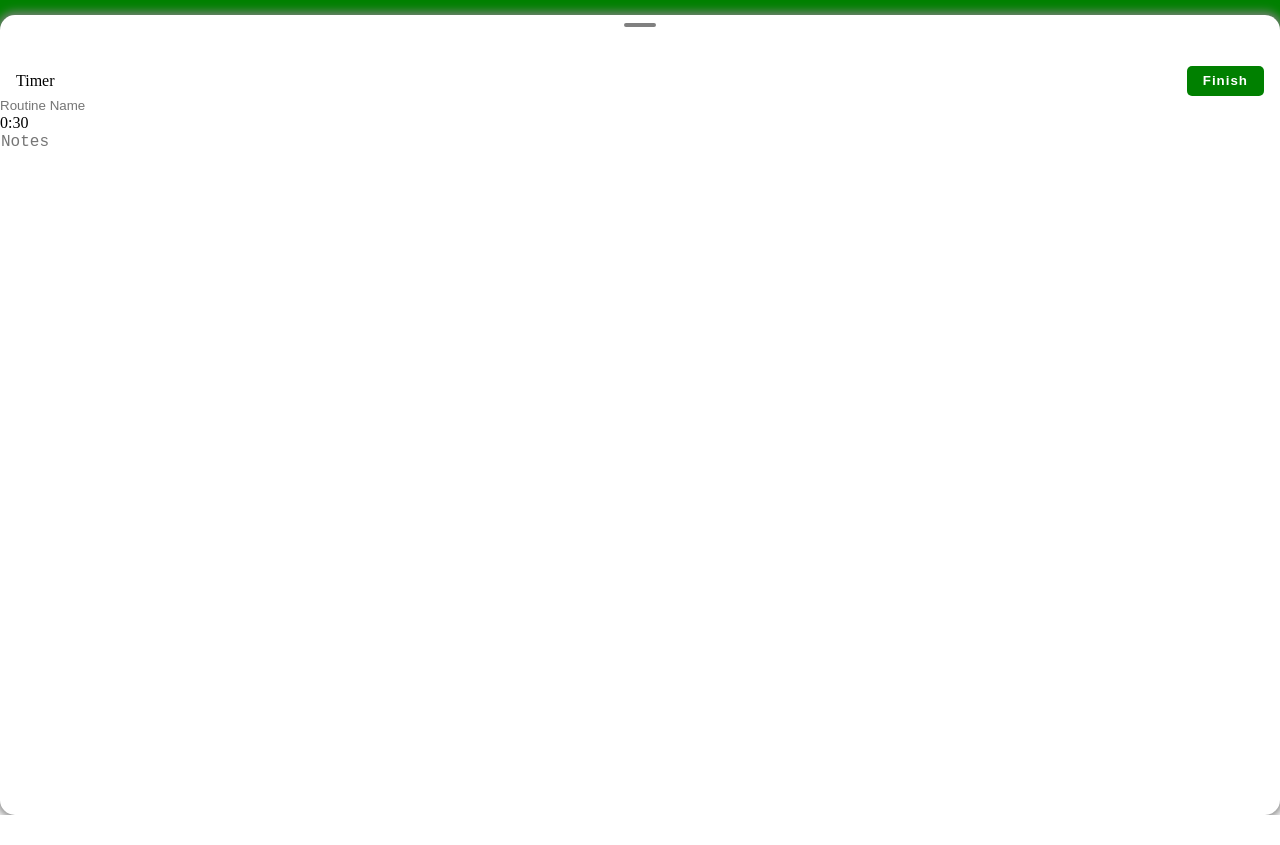
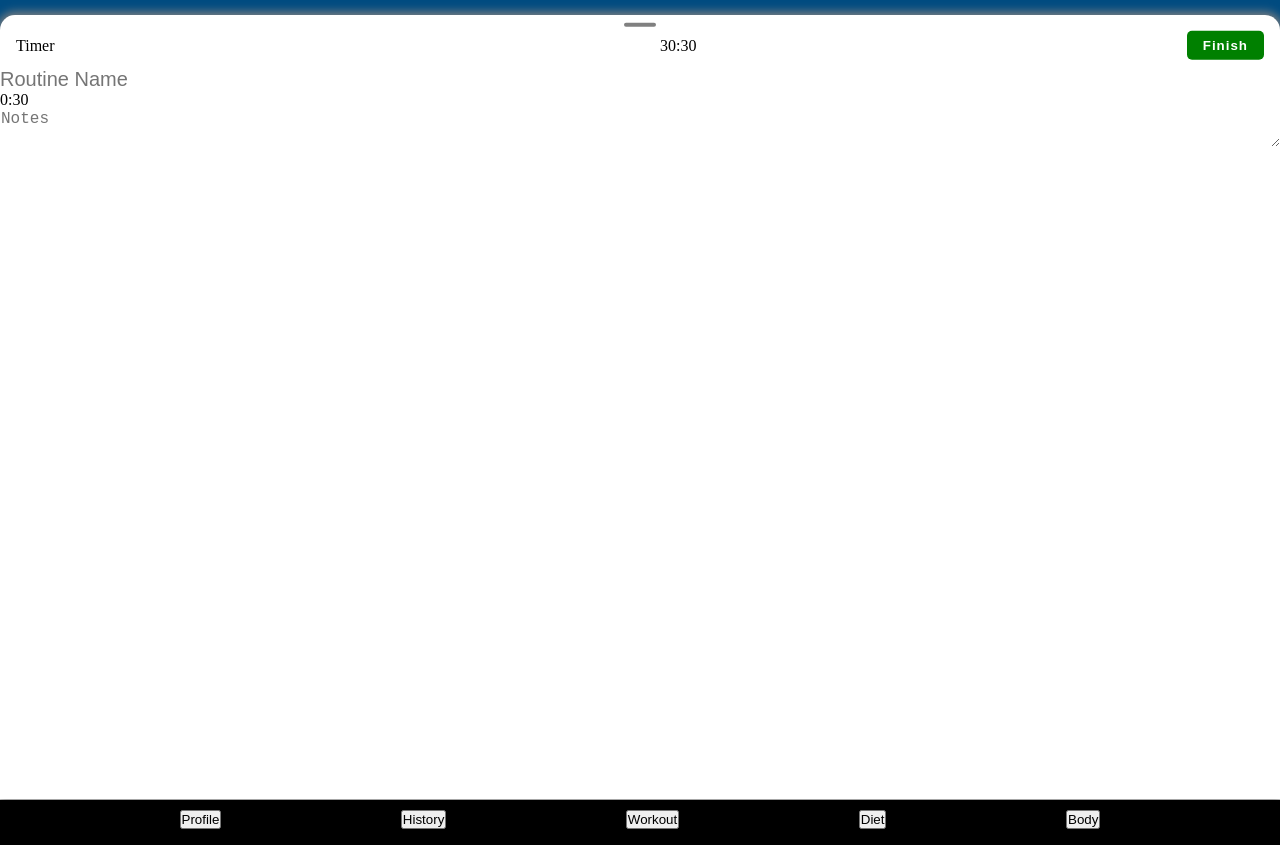
Before and after one commit to merlinymy/bodybuilding-tracker, a website built with webpack: page src/template.html in a window 1280 px wide. Both pictures are taken after a click on the button "Start A New Workout". Before the commit the page ends 815 px from the top, so only its background shows below. Built offline with nearby package versions, Linux system fonts and the light colour scheme.

Commit message:
add tab pop up animation

```diff
--- a/src/components/navs/routinesTab.js
+++ b/src/components/navs/routinesTab.js
@@ -1,4 +1,5 @@
 import newWorkoutCard from "../newWorkoutCard";
+import { css } from "../../scripts/until";
 import {suggestRoutines, userRoutines} from "../../data/routines.json";
 
 export default (function() {
@@ -37,9 +38,17 @@ export default (function() {
     const newEmptyWorkoutBtn = document.createElement("button");
     newEmptyWorkoutBtn.textContent = "Start A New Workout";
     newEmptyWorkoutBtn.classList.add("add");
+
+    main.append(newWorkoutCard);
+
+    const navWrap = document.querySelector(".nav-wrap");
+
     newEmptyWorkoutBtn.addEventListener("click", (event) => {
-        // call add new routine card
-        body.append(newWorkoutCard);
+        newWorkoutCard.classList.add("show-rise");
+        newWorkoutCard.classList.remove("hidden-bottom");
+        css(navWrap, {
+            'transform': 'translateY(100%)'
+        });
     });
 
     newWorkoutDiv.append(newEmptyWorkoutBtn);
--- a/src/components/newWorkoutCard.js
+++ b/src/components/newWorkoutCard.js
@@ -1,15 +1,16 @@
 // import '../styles/newWorkoutCard.css';
+import { css } from "../scripts/until";
 
 export default (function newWorkoutCard(routine) {
     const cardWrap = document.createElement("div");
-    cardWrap.classList.add("card-wrap", "new-workout");
+    cardWrap.classList.add("card-wrap", "new-workout", "hidden-bottom");
     // const workouts = routine.workouts;
     const content =  `
     <div class="card">
       <div class="drag"></div>
       <div class="toolbar">
         <div class="timer">Timer</div>
-        <div class="minimize"></div>
+        <div class="minimize">30:30</div>
         <div class="finish">
           <button class="finish-btn">Finish</button>
         </div>
@@ -36,6 +37,32 @@ export default (function newWorkoutCard(routine) {
     `
     cardWrap.innerHTML = content;
 
+    const textarea = cardWrap.querySelector("textarea");
+
+    textarea.addEventListener("input", (event) => {
+      event.target.style.height = "";
+      event.target.style.height = `${event.target.scrollHeight}px`;
+    })
+
+    const navWrap = document.querySelector(".nav-wrap");
+    const minimize = cardWrap.querySelector(".minimize");
+    minimize.addEventListener("click", (event)=>{
+      cardWrap.classList.remove("show-rise");
+      cardWrap.classList.add("hidden-bottom");
+      css(navWrap, {
+        'transform': 'translateY(0%)',
+        'transition': 'all 250ms cubic-bezier(.69,0,.18,1.02)'
+      })
+    });
+
+    const minimizeY = 0;
+
+
+
+
+
+
+
     return cardWrap;
 
 })();
--- a/src/scripts/until.js
+++ b/src/scripts/until.js
@@ -10,11 +10,16 @@ export function addListener(btn) {
         const tab = getTabByName(btnName);
 
         if (tab) {
-            const mainContent = document.querySelector('.main');
+            const mainContent = document.querySelector('.main-wrap');
             mainContent.innerHTML = ''; // Clear current content
-            mainContent.innerHTML = tab; // Append the new tab
+            mainContent.append(tab); // Append the new tab
         }
     });
+}
+
+export function css(element, style) {
+    for (const property in style)
+        element.style[property] = style[property];
 }
 
 
--- a/src/styles.css
+++ b/src/styles.css
@@ -4,23 +4,21 @@
     box-sizing: border-box;
 }
 
-body {
-    height: 100vh;
-    overflow: scroll;
+body, html {
+    /* height: 100vh; */
+    overflow: hidden;
 }
 
 .header {
     height: 2.25rem;
-    background-color: green;
-}
-
-.position-absolute {
-    position: absolute;
+    background-color: rgb(0, 75, 128);
 }
 
 .nav-wrap {
-    bottom: 0;
+    bottom: 0%;
     width: 100%;
+    position: absolute;
+    z-index: 50;
 }
 
 .bottom-nav {
@@ -40,10 +38,6 @@ body {
     display: flex;
     flex-direction: column;
     justify-content: start;
-}
-
-.main > div {
-    border: 1px solid red;
 }
 
 .add {
@@ -73,26 +67,43 @@ body {
     transform:translatex(-50%);
     margin-top:15px;
     width: 100%;
-    min-height: 100%;
+    height: 98vh;
+    /* max-height: 100%; */
     overflow: scroll;
   /*   border: 1px solid red; */
     box-shadow:0px 0px 10px 3px grey;
-    border-radius: 15px;
-    z-index: 100;
+    border-radius: 15px 15px 0px 0px;
+    z-index: 10;
+  }
+
+  .hidden-bottom {
+    /* visibility: hidden; */
+    /* z-index: -100; */
+    transform:translatex(-50%) translateY(100%);
+    transition: all 250ms cubic-bezier(.69,0,.18,1.02);
+
+  }
+
+  .show-rise {
+    transform: translateY(0%) translateX(-50%);
+    transition: all 250ms cubic-bezier(.69,0,.18,1.02);
   }
 
   .card-wrap .toolbar {
     display:flex;
-    margin-top: 4%;
+    top: 2%;
     justify-content: center;
+    position: sticky;
+    margin-bottom: 1.25rem;
+    background-color: white;
   }
 
   .drag {
 
-      border: 2px solid grey;
-      width: 2rem;
-      border-radius: 15px;
-      position: absolute;
+    border: 2px solid grey;
+    width: 2rem;
+    border-radius: 15px;
+    position: sticky;
     top: 1%;
     left: 50%;
     transform: translatex(-50%);
@@ -100,6 +111,11 @@ body {
 
   .minimize {
     width: 50%;
+    /* height: 2rem; */
+    text-align: center;
+    position: relative;
+    left: 50%;
+    transform: translateX(-91%);
   }
 
   .timer {
@@ -127,6 +143,10 @@ body {
     align-items: center;
   }
 
+  .card {
+    position: relative;
+  }
+
   input {
     border: none;
   }
@@ -136,8 +156,8 @@ body {
   textarea {
   /*   height: 150px; */
     width: 100%;
-
-    resize:none;
+    height: fit-content;
+    /* resize:none; */
     padding: 1px;
   /*   box-sizing: border-box; */
     border: none;
@@ -145,3 +165,7 @@ body {
   /*   background-color: #f8f8f8; */
     font-size: 16px;
   }
+
+  .routineName > input {
+    font-size: 1.25rem;
+  }
--- a/src/template.html
+++ b/src/template.html
@@ -12,7 +12,7 @@
     <div class="main-wrap">
 
     </div>
-    <div class="nav-wrap position-absolute">
+    <div class="nav-wrap">
         <div class="bottom-nav">
             <button class="nav-btn">
                 Profile
```
